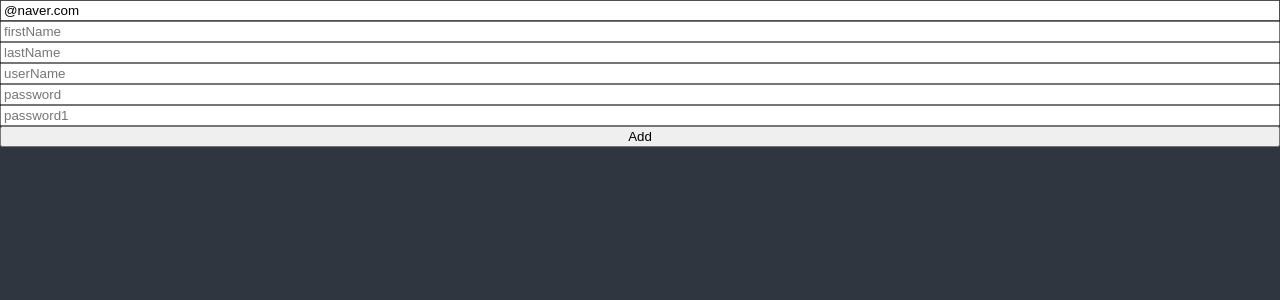
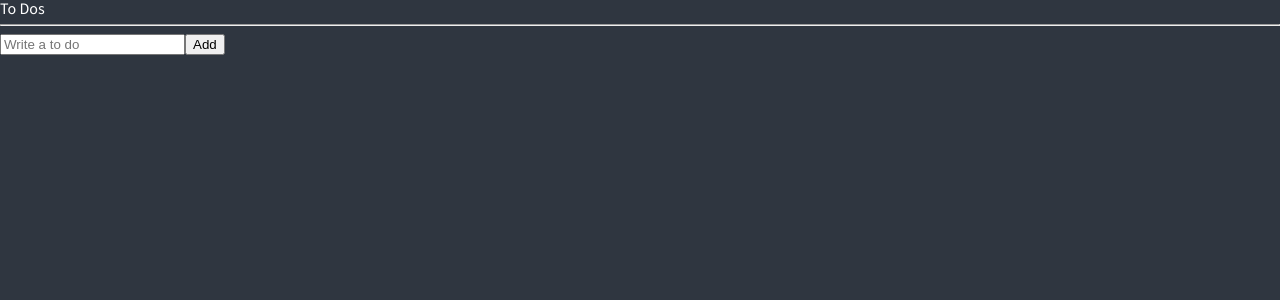
Before and after one commit to roroism/React-ms2, a React (Create React App) app: page / in a window 1280 px wide. Shown: the top 300 px of the page. Built offline with nearby package versions, Linux system fonts and the light colour scheme.

Commit message:
feat: create a function with recoil and react-hook-form.

```diff
--- a/src/App.tsx
+++ b/src/App.tsx
@@ -1,5 +1,5 @@
 import { createGlobalStyle } from "styled-components";
-import ToDoList from "./ToDoList";
+import ToDoList from "./components/ToDoList";
 
 const GlobalStyle = createGlobalStyle`
   @import url('https://fonts.googleapis.com/css2?family=Source+Sans+Pro:wght@300;400&display=swap');
--- a/src/ToDoList.tsx
+++ /dev/null
@@ -1,135 +0,0 @@
-import React, { useState } from "react";
-import { useForm } from "react-hook-form";
-
-// react-hook-form 사용안할 경우
-// function ToDoList() {
-//   const [toDo, settoDo] = useState("");
-//   const onChange = (event: React.FormEvent<HTMLInputElement>) => {
-//     const {
-//       currentTarget: { value },
-//     } = event;
-//     settoDo(value);
-//   };
-//   const onSubmit = (event: React.FormEvent<HTMLFormElement>) => {
-//     event.preventDefault();
-//     console.log(toDo);
-//   };
-
-//   return (
-//     <div>
-//       <form onSubmit={onSubmit}>
-//         <input onChange={onChange} value={toDo} placeholder="Write a to do" />
-//         <button>Add</button>
-//       </form>
-//     </div>
-//   );
-// }
-
-// interface IFormData {
-//   [key:string]: string;
-//   }
-
-interface IFormData {
-  email: string;
-  firstName: string;
-  lastName: string;
-  userName: string;
-  password: string;
-  password1: string;
-  extraError?: string;
-}
-
-function ToDoList() {
-  const {
-    register,
-    watch,
-    handleSubmit,
-    formState: { errors },
-    setError,
-    setValue,
-  } = useForm<IFormData>({
-    defaultValues: {
-      email: "@naver.com",
-    },
-  });
-  const onValid = (data: IFormData) => {
-    if (data.password !== data.password1) {
-      setError(
-        "password1",
-        { message: "Password are not the same." },
-        { shouldFocus: true }
-      );
-    }
-    setValue("toDo","");
-    // setError("extraError", { message: "Server offline." });
-  };
-
-  // console.log(watch());
-  console.log("formState.errors : ", errors);
-
-  return (
-    <div>
-      <form
-        style={{ display: "flex", flexDirection: "column" }}
-        onSubmit={handleSubmit(onValid)}
-      >
-        <input
-          {...register("email", {
-            required: "Eamil is required",
-            pattern: {
-              value: /^[A-Za-z0-9._%+-]+@naver.com$/,
-              message: "only naver.com emails allowed",
-            },
-          })}
-          placeholder="email"
-        />
-        <span>{errors?.email?.message}</span>
-
-        <input
-          {...register("firstName", {
-            required: "write here",
-            validate: {
-              noNico: (value) =>
-                value.includes("nico") ? "no nicos allowed" : true,
-              noNick: (value) =>
-                value.includes("nick") ? "no nick allowed" : true,
-            },
-          })}
-          placeholder="firstName"
-        />
-        <span>{errors?.firstName?.message}</span>
-
-        <input
-          {...register("lastName", { required: "write here" })}
-          placeholder="lastName"
-        />
-        <span>{errors?.lastName?.message}</span>
-
-        <input
-          {...register("userName", { required: "write here", minLength: 10 })}
-          placeholder="userName"
-        />
-        <span>{errors?.userName?.message}</span>
-
-        <input
-          {...register("password", { required: "write here", minLength: 5 })}
-          placeholder="password"
-        />
-        <span>{errors?.password?.message}</span>
-
-        <input
-          {...register("password1", {
-            required: "Password is required",
-            minLength: { value: 5, message: "Your password is too short" },
-          })}
-          placeholder="password1"
-        />
-        <span>{errors?.password1?.message}</span>
-        <button>Add</button>
-        <span>{errors?.extraError?.message}</span>
-      </form>
-    </div>
-  );
-}
-
-export default ToDoList;
--- /dev/null
+++ b/src/components/ToDoList.tsx
@@ -0,0 +1,168 @@
+import React, { useState } from "react";
+import { useForm } from "react-hook-form";
+import {
+  atom,
+  useRecoilState,
+  useRecoilValue,
+  useSetRecoilState,
+} from "recoil";
+
+const toDoState = atom<IToDo[]>({
+  key: "toDo",
+  default: [],
+});
+
+interface IForm {
+  toDo: string;
+}
+
+interface IToDo {
+  text: string;
+  id: number;
+  category: "TO_DO" | "DOING" | "DONE";
+}
+
+function ToDoList() {
+  console.log("ToDoList component start");
+  const [toDos, setToDos] = useRecoilState(toDoState);
+  // const value = useRecoilValue(toDoState);
+  // const modFn = useSetRecoilState(toDoState);
+  const { register, handleSubmit, setValue } = useForm<IForm>();
+
+  const handleValid = ({ toDo }: IForm) => {
+    console.log("add to do : ", toDo);
+    setToDos((oldToDos) => [
+      { text: toDo, id: Date.now(), category: "TO_DO" },
+      ...oldToDos,
+    ]);
+    setValue("toDo", "");
+  };
+  console.log("toDos", toDos);
+  return (
+    <div>
+      <h1>To Dos</h1>
+      <hr />
+      <form onSubmit={handleSubmit(handleValid)}>
+        <input
+          {...register("toDo", {
+            required: "Please write a To Do",
+          })}
+          placeholder="Write a to do"
+        />
+        <button>Add</button>
+      </form>
+      <ul>
+        {toDos.map((toDo) => (
+          <li key={toDo.id}>{toDo.text}</li>
+        ))}
+      </ul>
+    </div>
+  );
+}
+
+export default ToDoList;
+
+// interface IFormData {
+//   email: string;
+//   firstName: string;
+//   lastName: string;
+//   userName: string;
+//   password: string;
+//   password1: string;
+//   extraError?: string;
+// }
+
+// function ToDoList() {
+//   const {
+//     register,
+//     watch,
+//     handleSubmit,
+//     formState: { errors },
+//     setError,
+//     setValue,
+//   } = useForm<IFormData>({
+//     defaultValues: {
+//       email: "@naver.com",
+//     },
+//   });
+//   const onValid = (data: IFormData) => {
+//     if (data.password !== data.password1) {
+//       setError(
+//         "password1",
+//         { message: "Password are not the same." },
+//         { shouldFocus: true }
+//       );
+//     }
+//     setValue("toDo","");
+//     // setError("extraError", { message: "Server offline." });
+//   };
+
+//   // console.log(watch());
+//   console.log("formState.errors : ", errors);
+
+//   return (
+//     <div>
+//       <form
+//         style={{ display: "flex", flexDirection: "column" }}
+//         onSubmit={handleSubmit(onValid)}
+//       >
+//         <input
+//           {...register("email", {
+//             required: "Eamil is required",
+//             pattern: {
+//               value: /^[A-Za-z0-9._%+-]+@naver.com$/,
+//               message: "only naver.com emails allowed",
+//             },
+//           })}
+//           placeholder="email"
+//         />
+//         <span>{errors?.email?.message}</span>
+
+//         <input
+//           {...register("firstName", {
+//             required: "write here",
+//             validate: {
+//               noNico: (value) =>
+//                 value.includes("nico") ? "no nicos allowed" : true,
+//               noNick: (value) =>
+//                 value.includes("nick") ? "no nick allowed" : true,
+//             },
+//           })}
+//           placeholder="firstName"
+//         />
+//         <span>{errors?.firstName?.message}</span>
+
+//         <input
+//           {...register("lastName", { required: "write here" })}
+//           placeholder="lastName"
+//         />
+//         <span>{errors?.lastName?.message}</span>
+
+//         <input
+//           {...register("userName", { required: "write here", minLength: 10 })}
+//           placeholder="userName"
+//         />
+//         <span>{errors?.userName?.message}</span>
+
+//         <input
+//           {...register("password", { required: "write here", minLength: 5 })}
+//           placeholder="password"
+//         />
+//         <span>{errors?.password?.message}</span>
+
+//         <input
+//           {...register("password1", {
+//             required: "Password is required",
+//             minLength: { value: 5, message: "Your password is too short" },
+//           })}
+//           placeholder="password1"
+//         />
+//         <span>{errors?.password1?.message}</span>
+//         <button>Add</button>
+//         <span>{errors?.extraError?.message}</span>
+//       </form>
+//     </div>
+//   );
+// }
+
+// export default ToDoList;
```
